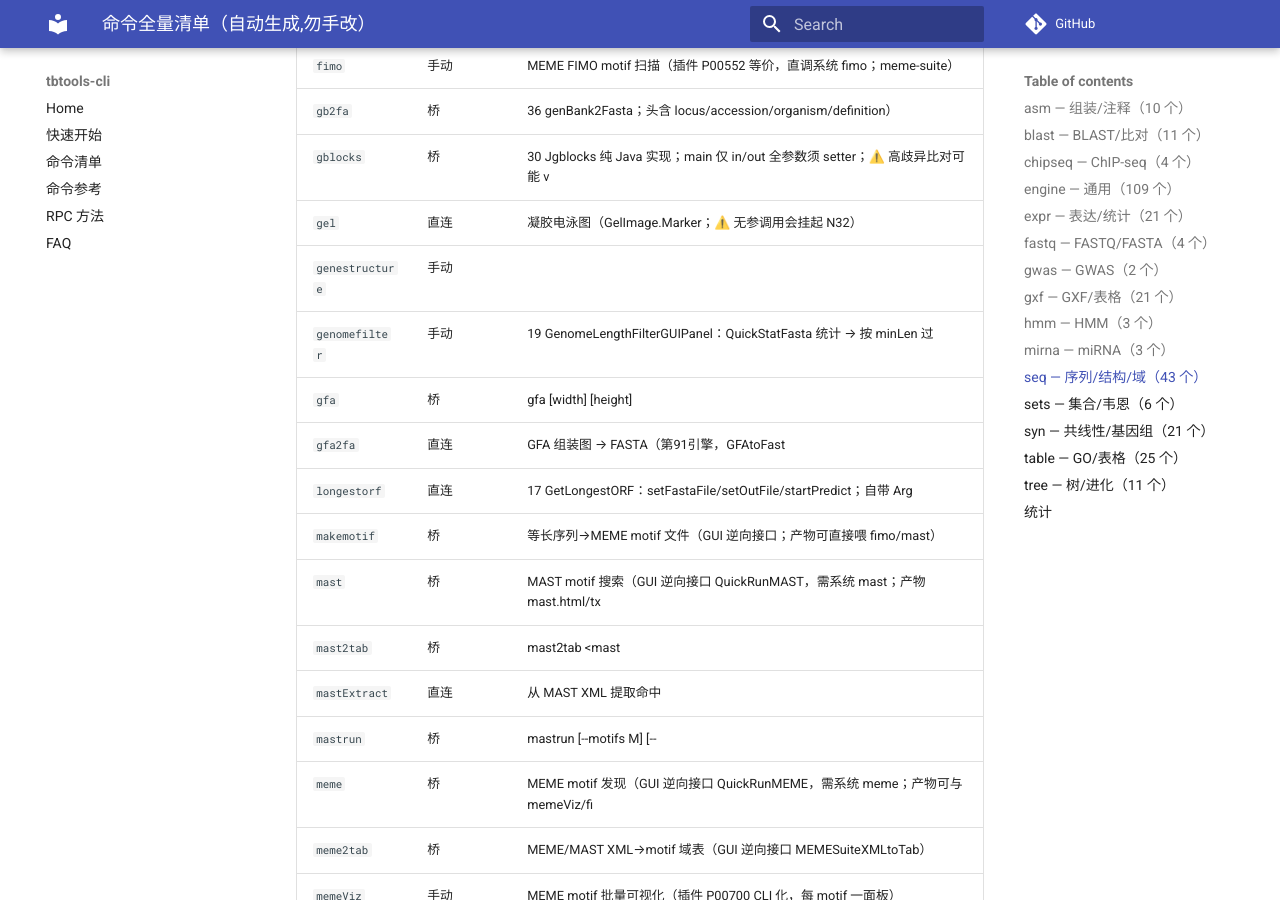
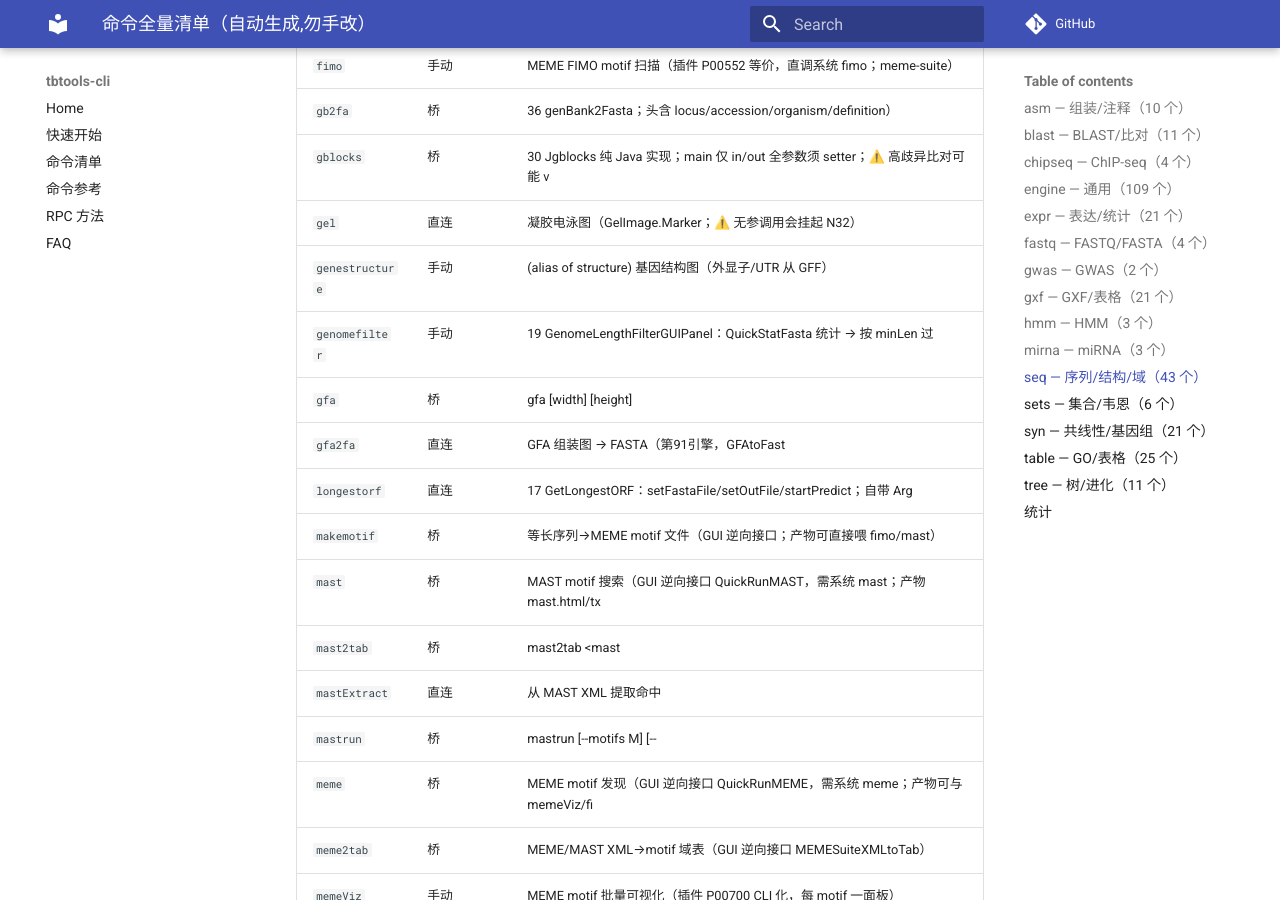
Before and after one commit to qby1613527176-cmd/tbtools-cli, an MkDocs documentation site: the page built from docs/_generated/commands.md, in a window 1280 px wide and 900 px high, scrolled down 11372 px. Built offline with MkDocs 1.6.1 and Material for MkDocs 9.7.7, drawn with Linux system fonts in a browser that asks for light colours; comment, search, counter and statistics services are not loaded; some of the changed text lies outside the part shown.

Commit message:
feat: metadata help 全覆盖(294/294)——别名借用顺序修复+seqlogo 特判
- 别名 help 借用移到 1-3 步后(目标 help 先填);函数名→命令名映射(seqlogo→logo)
- 结果: 294 命令 help 空 0(此前 93 空: 工具类名描述 75/manual docstring 18/别名 4)
- 门禁: pytest 115 / ruff 0 / --check 294 一致

```diff
--- a/docs/_generated/commands.md
+++ b/docs/_generated/commands.md
@@ -111,7 +111,7 @@
 | `gxffilter` | 桥 | gxffilter <in.gff3|gtf> <idList.txt> <out.gff3|gtf> |
 | `gxfsort` | 桥 | gxfsort <in.gff3|gtf> <out.sorted> |
 | `heatmap` | 手动 | 热图（表达矩阵） |
-| `heatmap2` | 手动 |  |
+| `heatmap2` | 手动 | (alias of heatmap) 热图（表达矩阵） |
 | `keggEnrichment` | 工具 | keggEnrichment (tool, KeggEnrichment) — Kegg Enrichment |
 | `logo` | 手动 | 序列 LOGO 图 |
 | `make` | 手动 | 工厂：按注册表条目生成 _xxx_impl 闭包（保持 (args, verbose, quiet) 签名） |
@@ -140,7 +140,7 @@
 | `sRNAseqReadLenStat` | 工具 | sRNAseqReadLenStat (tool, sRNAseqReadLenStat) — s R N Aseq R |
 | `sambamcov` | 桥 | sambamcov <in.bam> <out.tsv> [binSize] [countMode] |
 | `seqconvert` | 桥 | seqconvert -i <in> -o <out> -iF <fmt> -oF <fmt> |
-| `seqlogo` | 手动 |  |
+| `seqlogo` | 手动 | (alias of logo) 序列 LOGO 图 |
 | `seqrecommend` | 桥 | 43 AssemblyGenomeDataSizeRecommand；纯计算离线；Hifi/HiC 深度+数据量） |
 | `simpleBatchProcess` | 工具 | simpleBatchProcess (tool, SimpleBatchProcess) — Simple Batch |
 | `slurmScriptPrepare` | 工具 | slurmScriptPrepare (tool, SlurmScriptPrepare) — Slurm Script |
@@ -255,7 +255,7 @@
 | `gb2fa` | 桥 | 36 genBank2Fasta；头含 locus/accession/organism/definition） |
 | `gblocks` | 桥 | 30 Jgblocks 纯 Java 实现；main 仅 in/out 全参数须 setter；⚠️ 高歧异比对可能 v |
 | `gel` | 直连 | 凝胶电泳图（GelImage.Marker；⚠️ 无参调用会挂起 N32） |
-| `genestructure` | 手动 |  |
+| `genestructure` | 手动 | (alias of structure) 基因结构图（外显子/UTR 从 GFF） |
 | `genomefilter` | 手动 | 19 GenomeLengthFilterGUIPanel：QuickStatFasta 统计 → 按 minLen 过 |
 | `gfa` | 桥 | gfa <in.gfa> <out> [width] [height] |
 | `gfa2fa` | 直连 | GFA 组装图 → FASTA（第91引擎，GFAtoFast |
@@ -369,7 +369,7 @@
 | `nwAlign` | 桥 | Needleman-Wunsch 全局比对（GUI 逆向接口 NeedleManWunschAlign；旧 Simple |
 | `phylotree` | 桥 | phylotree <in.nwk> <out> [vertical] [width] [height] |
 | `subtree` | 桥 | 23 GetSubNewickTreeGUIPanel→PhyloTreeMan.getSubTree；--contai |
-| `treeRooting` | 手动 |  |
+| `treeRooting` | 手动 | (alias of rooting) MAD 系统发育定根 |
 | `unrooted` | 手动 | 无根树可视化 |
 
 ## 统计
```
Also changed, not shown: 2 other files.
